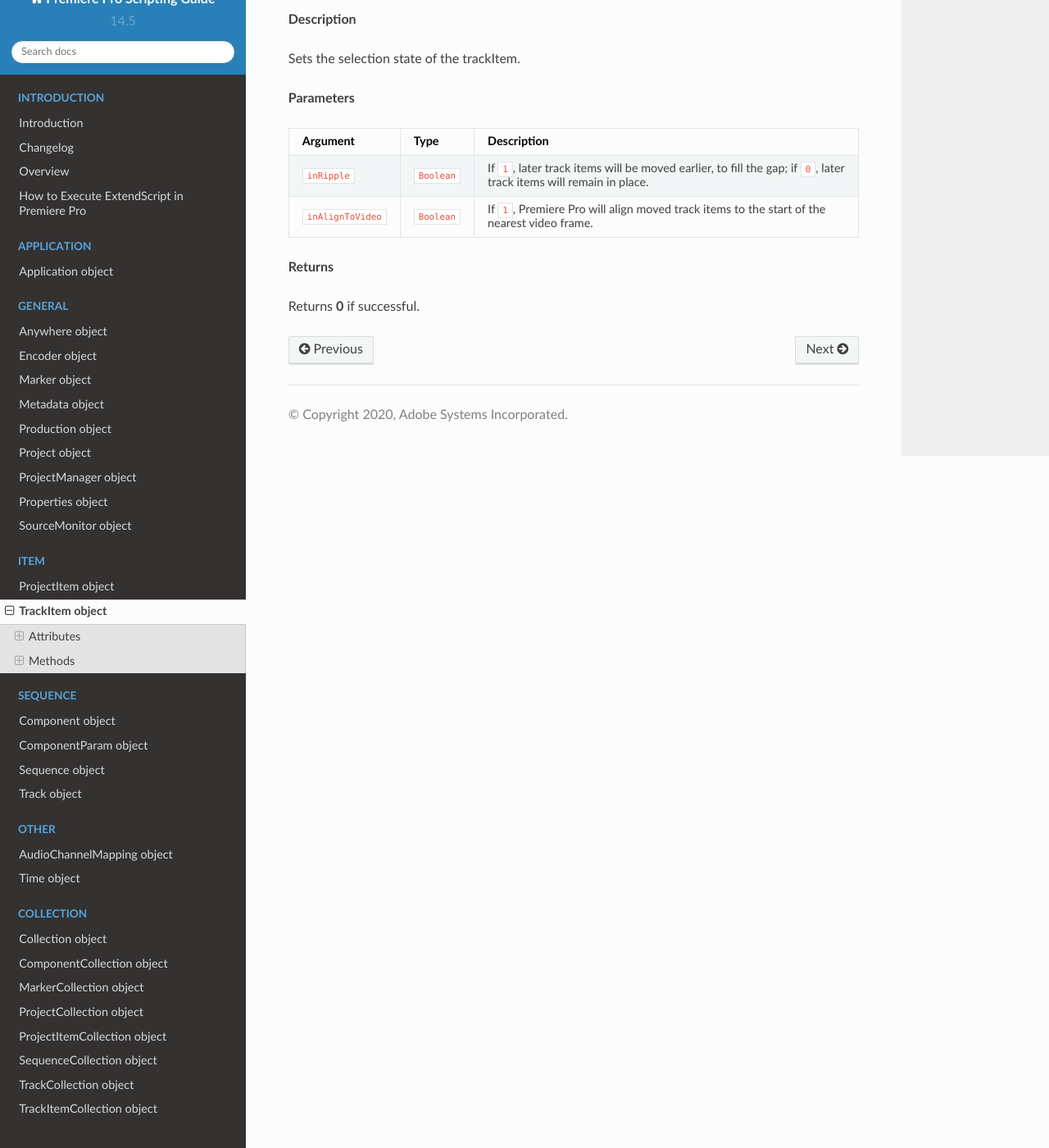
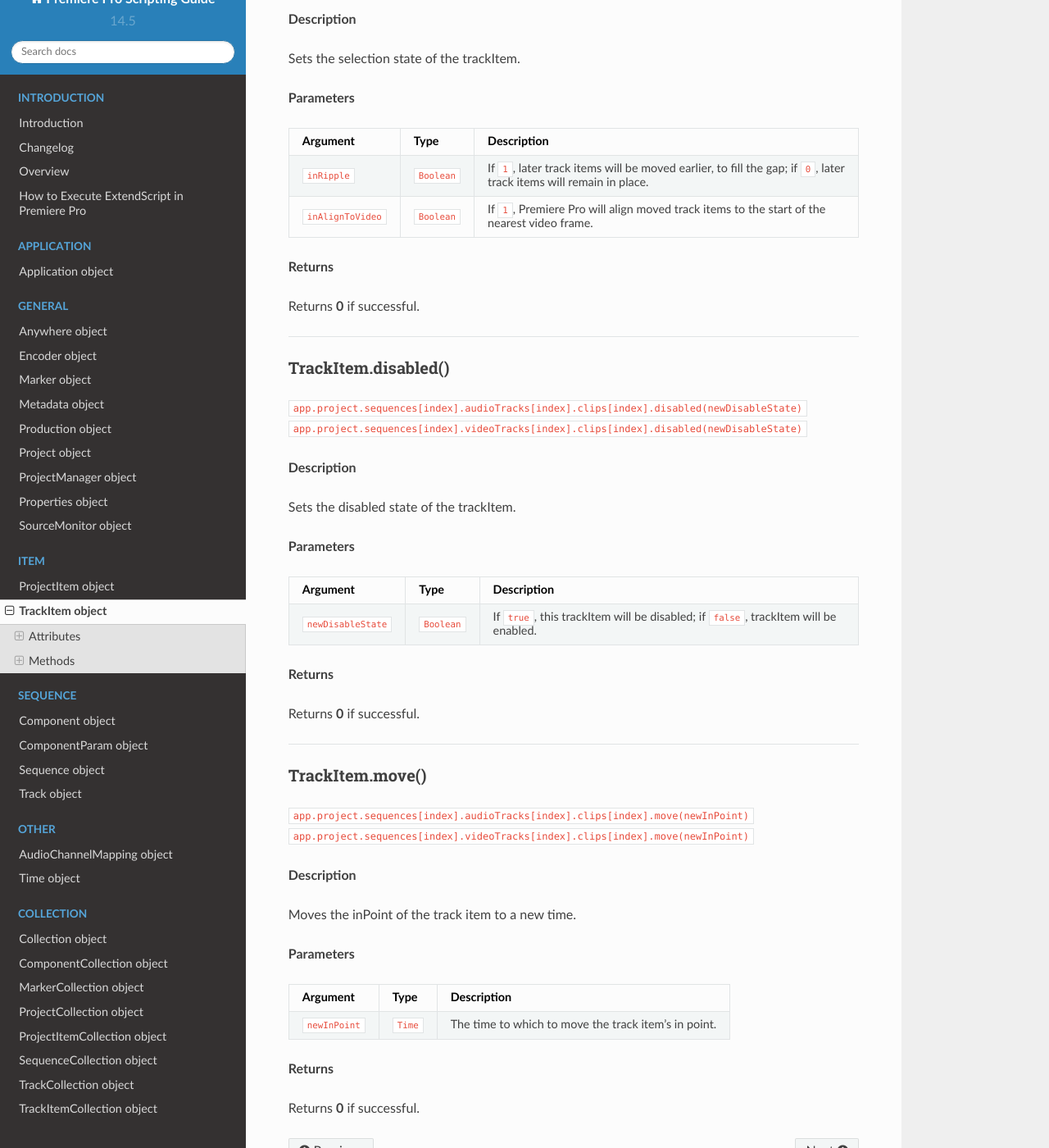
Before and after one commit to docsforadobe/premiere-scripting-guide, a Sphinx documentation site: the page built from docs/item/trackitem.rst, in a window 1280 px wide and 1400 px high, scrolled down 7401 px. Shown: the whole window at 82% size. Built offline with Sphinx 7.4.7 and the Read the Docs theme 2.0.0, drawn with Linux system fonts in a browser that asks for light colours.

Commit message:
Added API calls for 15.4
Added documentation for trackItem.disable(), trackItem.move(), and app.getCurrentProjectViewSelection().

```diff
--- a/docs/item/trackitem.rst
+++ b/docs/item/trackitem.rst
@@ -400,3 +360,55 @@ Argument            Type          Description
 **Returns**
 
 Returns **0** if successful.
+
+----
+
+.. _trackItem.disabled:
+
+TrackItem.disabled()
+*********************************************
+
+|   ``app.project.sequences[index].audioTracks[index].clips[index].disabled(newDisableState)``
+|   ``app.project.sequences[index].videoTracks[index].clips[index].disabled(newDisableState)``
+
+**Description**
+
+Sets the disabled state of the trackItem.
+
+**Parameters**
+
+===================  ============  =======================
+Argument             Type          Description
+===================  ============  =======================
+``newDisableState``  ``Boolean``   If ``true``, this trackItem will be disabled; if ``false``, trackItem will be enabled.
+===================  ============  =======================
+
+**Returns**
+
+Returns **0** if successful.
+
+----
+
+.. _trackitem.move:
+
+TrackItem.move()
+*********************************************
+
+|   ``app.project.sequences[index].audioTracks[index].clips[index].move(newInPoint)``
+|   ``app.project.sequences[index].videoTracks[index].clips[index].move(newInPoint)``
+
+**Description**
+
+Moves the inPoint of the track item to a new time.
+
+**Parameters**
+
+===================  ============  =======================
+Argument             Type          Description
+===================  ============  =======================
+``newInPoint``       ``Time``      The time to which to move the track item's in point.
+===================  ============  =======================
+
+**Returns**
+
+Returns **0** if successful.
```
Also changed, not shown: other parts of docs/item/trackitem.rst (+0 -40 lines), docs/application/application.rst (+4 -4 lines), docs/introduction/changelog.rst (+16 -3 lines), docs/sequence/componentparam.rst (+7 -8 lines).
